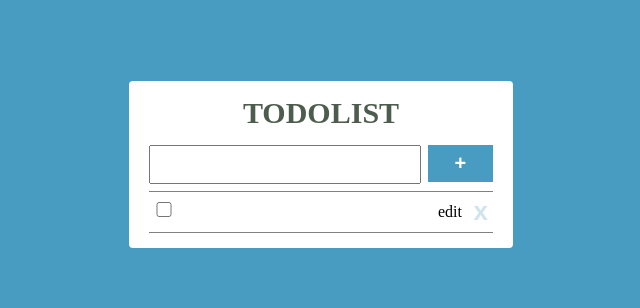
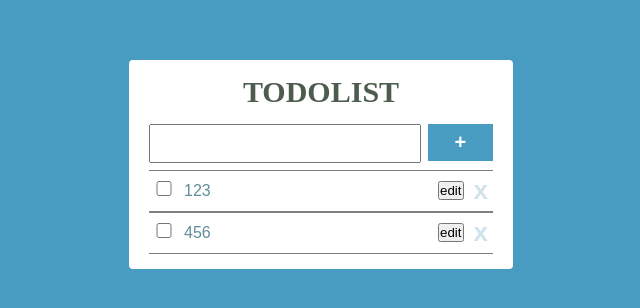
Before and after one commit to dontu-costea/vue-todo, a Vue app: page / in a window 1280 px wide. Shown: the part 236-544 px from the top of the page, without its empty margins (319-959 px from the left). Built offline with nearby package versions, Linux system fonts and the light colour scheme.

Commit message:
vue-todo

```diff
--- a/src/App.vue
+++ b/src/App.vue
@@ -4,30 +4,46 @@
       <div class="todo__title">
         TODOLIST
       </div>
-      <div class="todo-input__block">
-        <input type="text" class="todo-input">
-        <button class="add-todo" type="submit">+</button>
-      </div>
-
-      <div class="todo">
-        <div class="todo__item">
-          <div class="todo-text__block">
-            <input type="checkbox" class="todo__checkbox">
-            <input type="text" class="todo__text" readonly>
-          </div>
-          <div class="edit__block">
-             <span class="edit">edit</span>
-            <button type="submit" class="todo__delete">x</button>
-          </div>
-        </div>
-      </div>
+        <add-todo-block/>
+        <todo-list :todos="todos"/>
 
     </div>
   </div>
 </template>
 
 <script>
+import AddTodoBlock from "@/components/AddTodoBlock.vue";
+import TodoList from "@/components/TodoList.vue"
 
+export default {
+  components: {
+    AddTodoBlock,
+    TodoList
+},
+  data() {
+    return {
+      todos: [
+        {id: 1, todo:'123'},
+        {id: 2, todo:'456'}
+      ],
+      emptyTodo: '',
+      readonly: true,
+    }
+  },
+  methods: {
+    addTodo() {
+      const newTodo = {
+        id: Date.now(),
+        todo: this.emptyTodo,
+      }
+      this.todos.push(newTodo);
+      this.emptyTodo = '';
+    },
+    editTodo() {
+      this.readonly = !this.readonly
+    }
+  }
+}
 </script>
 
 <style>
@@ -54,84 +70,9 @@
   align-items: center;
   padding: 15px 20px;
 }
-.todo-input__block {
-  width: 100%;
-  margin-top: 15px;
-}
 .todo__title {
   font-size: 30px;
   color: #4D5D4D;
   font-weight: bold;
 }
-.todo-input {
-  font-size: 20px;
-  line-height: 35px;
-  width: 79%;
-  outline: none;
-  text-align: center;
-  font-style: italic;
-  color: #489CC1;
-}
-.add-todo {
-  width: 19%;
-  font-size: 20px;
-  line-height: 35px;
-  font-weight: bold;
-  float: right;
-  cursor: pointer;
-  color: white;
-  background-color: #489CC1;
-  border: 1px solid #489CC1;
-  transition: 0.3s;
-}
-.add-todo:hover {
-  background-color: #397B98;
-}
-
-.todo {
-  margin-top: 7px;
-  width: 100%;
-}
-.todo__item {
-  display: flex;
-  justify-content: space-between;
-  border-top: 0.5px solid grey;
-  border-bottom: 0.5px solid grey;
-  padding: 0px 5px;
-}
-.todo__text {
-  font-size: 16px;
-  line-height: 40px;
-  outline: none;
-  margin-left: 10px;
-  width: 85%;
-  border: none;
-  color: #618C9B;
-}
-.todo__checkbox {
-  width: 20px;
-  height: 15px;
-}
-.todo-text__block {
-  width: 85%;
-}
-.edit__block {
-  display: flex;
-  justify-content: center;
-  align-items: center;
-  justify-content: space-between;
-  width: 50px;
-}
-.todo__delete {
-  background: none;
-  border: none;
-  color: #D0E4EE;
-  font-weight: bold;
-  font-size: 26px;
-  cursor: pointer;
-  transition: 0.3s;
-}
-.todo__delete:hover {
-  color: #489CC1;
-}
 </style>
--- /dev/null
+++ b/src/components/AddTodoBlock.vue
@@ -0,0 +1,49 @@
+<template>
+  <div class="todo-input__block">
+    <input type="text" class="todo-input" v-bind:value="todo.emptyTodo" @input="todo.emptyTodo = $event.target.value">
+    <button class="add-todo" type="submit">+</button>
+  </div>
+</template>
+
+<script>
+export default {
+  data() {
+    return {
+      todo: {
+        emptyTodo: ''
+      }
+    }
+  }
+}
+</script>
+
+<style scoped>
+.todo-input__block {
+  width: 100%;
+  margin-top: 15px;
+}
+.todo-input {
+  font-size: 20px;
+  line-height: 35px;
+  width: 79%;
+  outline: none;
+  text-align: center;
+  font-style: italic;
+  color: #489CC1;
+}
+.add-todo {
+  width: 19%;
+  font-size: 20px;
+  line-height: 35px;
+  font-weight: bold;
+  float: right;
+  cursor: pointer;
+  color: white;
+  background-color: #489CC1;
+  border: 1px solid #489CC1;
+  transition: 0.3s;
+}
+.add-todo:hover {
+  background-color: #397B98;
+}
+</style>
--- /dev/null
+++ b/src/components/TodoList.vue
@@ -0,0 +1,74 @@
+<template>
+  <div class="todo">
+    <div class="todo__item"  v-for="todo in todos">
+      <div class="todo-text__block">
+        <input type="checkbox" class="todo__checkbox">
+        <input type="text" class="todo__text" :readonly="readonly" v-bind:value="todo.todo">
+      </div>
+      <div class="edit__block">
+        <button class="edit" @click="editTodo">edit</button>
+        <button type="submit" class="todo__delete">x</button>
+      </div>
+    </div>
+  </div>
+</template>
+
+<script>
+export default {
+  props: {
+    todos: {
+      type: Array,
+      required: true
+    }
+  }
+}
+</script>
+
+<style scoped>
+.todo {
+  margin-top: 7px;
+  width: 100%;
+}
+.todo__item {
+  display: flex;
+  justify-content: space-between;
+  border-top: 0.5px solid grey;
+  border-bottom: 0.5px solid grey;
+  padding: 0px 5px;
+}
+.todo__text {
+  font-size: 16px;
+  line-height: 40px;
+  outline: none;
+  margin-left: 10px;
+  width: 85%;
+  border: none;
+  color: #618C9B;
+}
+.todo__checkbox {
+  width: 20px;
+  height: 15px;
+}
+.todo-text__block {
+  width: 85%;
+}
+.edit__block {
+  display: flex;
+  justify-content: center;
+  align-items: center;
+  justify-content: space-between;
+  width: 50px;
+}
+.todo__delete {
+  background: none;
+  border: none;
+  color: #D0E4EE;
+  font-weight: bold;
+  font-size: 26px;
+  cursor: pointer;
+  transition: 0.3s;
+}
+.todo__delete:hover {
+  color: #489CC1;
+}
+</style>
```
Also changed, not shown: 1 other file (tests, documents, lock files or other folders).
